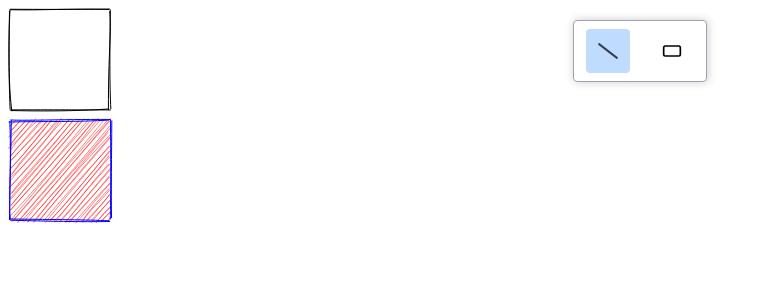
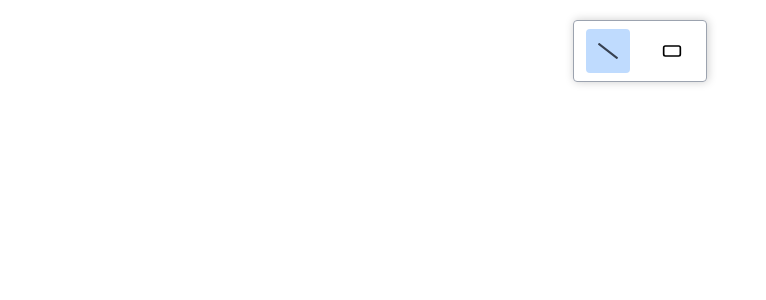
Before and after one commit to nishthaaggarwal15/WhiteBoard-Project, a React (Create React App) app: page / in a window 1280 px wide. Shown: the top 300 px of the page, without its empty margins (0-766 px from the left). Built offline with nearby package versions, Linux system fonts and the light colour scheme; the HTML template or start-up script is replaced by a standard one.

Commit message:
added context and reducer to manage board states

```diff
--- a/src/App.js
+++ b/src/App.js
@@ -1,11 +1,15 @@
 import Board from "./components/Board";
 import Toolbox from "./components/Toolbox";
+import BoardProvider from "./store/BoardProvider";
 
 function App() {
  return(
  <>
-    <Toolbox/>
+ <BoardProvider>
+ <Toolbox/>
 <Board/>
+ </BoardProvider>
+
  </>
   );
 }
--- a/src/components/Board/index.js
+++ b/src/components/Board/index.js
@@ -1,30 +1,46 @@
 
-import { useEffect, useRef } from 'react';
+import { useContext, useEffect, useRef } from 'react';
 import rough from 'roughjs';
+import boardContext from '../../store/board-context';
 
 function Board () {
   const canvasRef = useRef();
+  const {elements,boardMouseDownHandler}= useContext(boardContext);
+  // to select the canvas
   useEffect(()=>{
 const canvas = canvasRef.current; // to select the canvas
 canvas.width = window.innerWidth;
 canvas.height = window.innerHeight;
-const context = canvas.getContext("2d");
 
+},[])
+
+// to draw the rough canvas
+  useEffect(()=>{
+    const canvas = canvasRef.current;
+    const context = canvas.getContext("2d");
+    context.save();
 const roughCanvas = rough.canvas(canvas);
 
 const generator = roughCanvas.generator;
-// ...........................x axis, y axis, size
-let rect1 = generator.rectangle(10, 10, 100, 100);
-let rect2 = generator.rectangle(10, 120, 100, 100, {
-  fill: "red",
-  stroke: "blue"});
-roughCanvas.draw(rect1);
-roughCanvas.draw(rect2);
 
-  },[])
+
+elements.forEach(element=>{
+  roughCanvas.draw(element.roughEle);
+});
+return ()=>{
+context.clearRect(0,0,canvas.width, canvas.height);
+}
+  },[elements])
+
+// get the points of where we click
+const handleBoardMouseDown = (event)=> {
+boardMouseDownHandler(event);
+  }
+
+
   return (
     <div className="Board" >
-      <canvas  ref = {canvasRef}/>
+      <canvas  ref = {canvasRef} onMouseDown={handleBoardMouseDown}/>
       {/* <h1>White board app </h1> */}
     </div>
   );
--- a/src/components/Toolbox/index.js
+++ b/src/components/Toolbox/index.js
@@ -1,24 +1,27 @@
-import React, { useState } from 'react'
+import React, { useContext, useState } from 'react'
 import classes from "./index.module.css"
 import cx from "classnames";
 import { FaSlash } from 'react-icons/fa';
 import { LuRectangleHorizontal } from 'react-icons/lu';
+import { TOOL_ITEMS } from '../../constants';
+import boardContext from '../../store/board-context';
 const Toolbox = () => {
-  const [activeToolItem, setActiveToolItem] = useState("LINE");
+  // const [activeToolItem, setActiveToolItem] = useState("LINE");
+  const {activeToolItem, handleToolItemClick} = useContext(boardContext);
   return (
     // icon 1
     <div className= {classes.container}>
       <div
-       className={ cx( classes.toolItem,{[classes.active]:activeToolItem==="LINE"})}
-       onClick={()=> setActiveToolItem("LINE")}
+       className={ cx( classes.toolItem,{[classes.active]:activeToolItem===TOOL_ITEMS.LINE})}
+       onClick={()=> handleToolItemClick(TOOL_ITEMS.LINE)}
        >
         <FaSlash></FaSlash>
         </div>
 {/* // icon 2 */}
 
         <div
-         className={cx( classes.toolItem,{[classes.active]:activeToolItem==="RECTANGLE"})}
-         onClick={()=> setActiveToolItem("RECTANGLE")}
+         className={cx( classes.toolItem,{[classes.active]:activeToolItem===TOOL_ITEMS.RECTANGLE})}
+         onClick={()=> handleToolItemClick(TOOL_ITEMS.RECTANGLE)}
          >
           <LuRectangleHorizontal></LuRectangleHorizontal>
           </div>
--- /dev/null
+++ b/src/constants.js
@@ -0,0 +1,64 @@
+export const TOOL_ITEMS = {
+  BRUSH: "BRUSH",
+  LINE: "LINE",
+  RECTANGLE: "RECTANGLE",
+  CIRCLE: "CIRCLE",
+  ARROW: "ARROW",
+  ERASER: "ERASER",
+  TEXT: "TEXT",
+};
+
+export const TOOL_ACTION_TYPES = {
+  NONE: "NONE",
+  DRAWING: "DRAWING",
+  ERASING: "ERASING",
+  WRITING: "WRITING",
+};
+
+export const BOARD_ACTIONS = {
+  CHANGE_TOOL: "CHANGE_TOOL",
+  DRAW_DOWN: "DRAW_DOWN",
+  DRAW_MOVE: "DRAW_MOVE",
+  DRAW_UP: "DRAW_UP",
+  ERASE: "ERASE",
+  CHANGE_ACTION_TYPE: "CHANGE_ACTION_TYPE",
+  CHANGE_TEXT: "CHANGE_TEXT",
+  UNDO: "UNDO",
+  REDO: "REDO",
+};
+
+export const COLORS = {
+  BLACK: "#000000",
+  RED: "#ff0000",
+  GREEN: "#00ff00",
+  BLUE: "#0000ff",
+  ORANGE: "#ffa500",
+  YELLOW: "#ffff00",
+  WHITE: "#ffffff",
+};
+
+export const TOOLBOX_ACTIONS = {
+  CHANGE_STROKE: "CHANGE_STROKE",
+  CHANGE_FILL: "CHANGE_FILL",
+  CHANGE_SIZE: "CHANGE_SIZE",
+};
+
+export const FILL_TOOL_TYPES = [TOOL_ITEMS.RECTANGLE, TOOL_ITEMS.CIRCLE];
+export const STROKE_TOOL_TYPES = [
+  TOOL_ITEMS.BRUSH,
+  TOOL_ITEMS.LINE,
+  TOOL_ITEMS.ARROW,
+  TOOL_ITEMS.RECTANGLE,
+  TOOL_ITEMS.CIRCLE,
+  TOOL_ITEMS.TEXT,
+];
+export const SIZE_TOOL_TYPES = [
+  TOOL_ITEMS.LINE,
+  TOOL_ITEMS.ARROW,
+  TOOL_ITEMS.RECTANGLE,
+  TOOL_ITEMS.CIRCLE,
+  TOOL_ITEMS.TEXT,
+];
+
+export const ARROW_LENGTH = 20;
+export const ELEMENT_ERASE_THRESHOLD = 0.1;
--- /dev/null
+++ b/src/store/BoardProvider.js
@@ -0,0 +1,88 @@
+import React, { useReducer } from 'react'
+import boardContext from './board-context'
+import { TOOL_ITEMS } from '../constants';
+import { useState } from 'react';
+import rough from "roughjs/bundled/rough.esm";
+
+
+const gen = rough.generator();
+const boardReducer= (state,action) =>{
+ switch (action.type) {
+    case "CHANGE_TOOL":
+        return{
+            ...state,
+            activeToolItem: action.payload.tool,
+        }
+    case "DRAW_DOWN": {
+  const { clientX, clientY } = action.payload;
+
+  const newElement = {
+    id: state.elements.length,
+    x1: clientX,
+    y1: clientY,
+    x2: clientX,
+    y2: clientY,
+    roughEle: gen.line(clientX, clientY, clientX, clientY),
+  };
+
+  return {
+    ...state,
+    elements: [...state.elements, newElement],
+  };
+}
+
+
+    default:
+        return state;
+ }
+}
+
+const initialBoardState= {
+    activeToolItem: TOOL_ITEMS.LINE,
+    elements:[],
+}
+
+const BoardProvider = ({children}) => {
+    const [boardState, dispatchBoardAction]= useReducer(boardReducer, initialBoardState);
+//   const [activeToolItem, setActiveToolItem] = useState(TOOL_ITEMS.LINE);
+
+  const handleToolItemClick = (tool) =>{
+   dispatchBoardAction({
+      type : "CHANGE_TOOL",
+      payload:{
+        tool,
+      }
+   });
+  };
+  const boardMouseDownHandler= (event)=>{
+    const {clientX, clientY}= event;
+    // const roughEle = gen.line(clientX, clientY, clientX, clientY);
+    dispatchBoardAction({
+        type:"DRAW_DOWN",
+        payload:{
+clientX,
+clientY
+        }
+    })
+  }
+  const boardContextValue = {
+    activeToolItem: boardState.activeToolItem,
+    elements : boardState.elements,
+    handleToolItemClick,
+    boardMouseDownHandler,
+  };
+
+
+
+
+  return (
+   <boardContext.Provider
+   value =
+    {boardContextValue}>
+    {children}
+
+   </boardContext.Provider>
+  );
+};
+
+export default BoardProvider
--- /dev/null
+++ b/src/store/board-context.js
@@ -0,0 +1,9 @@
+import { createContext } from "react";
+
+const boardContext = createContext({
+activeToolItem :" ",
+elements: [],
+boardMouseDownHandler:()=>{},
+handleToolItemClick : ()=>{},
+});
+export default boardContext;
```
